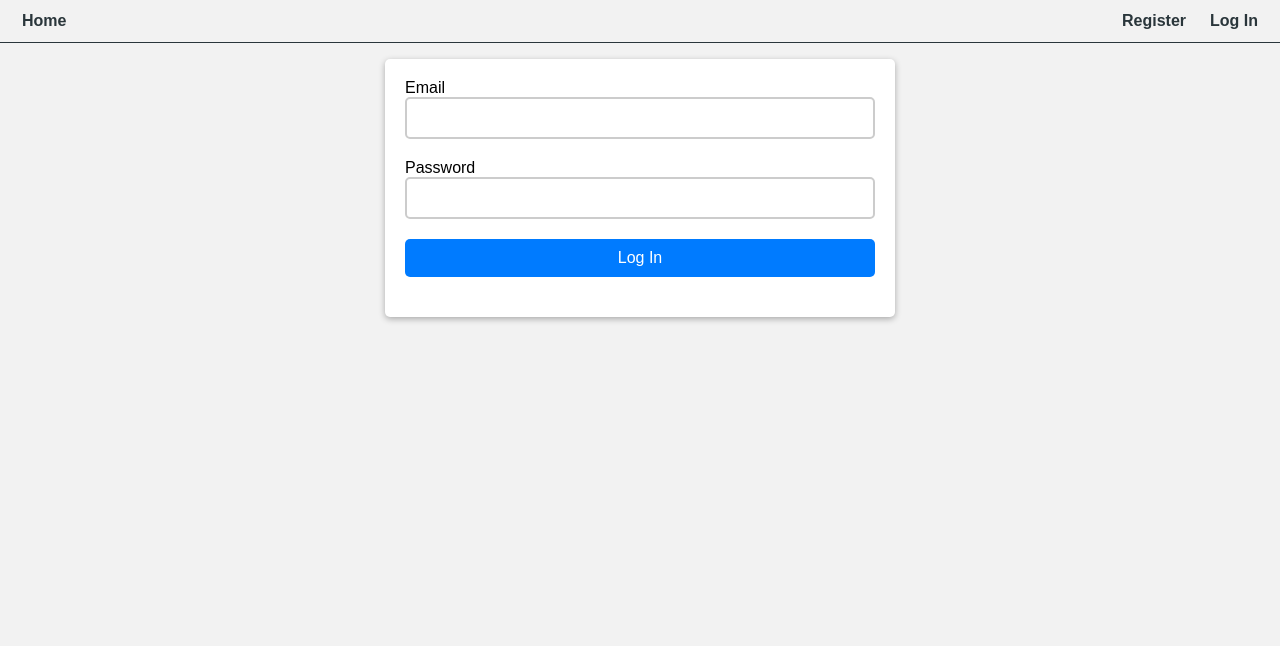
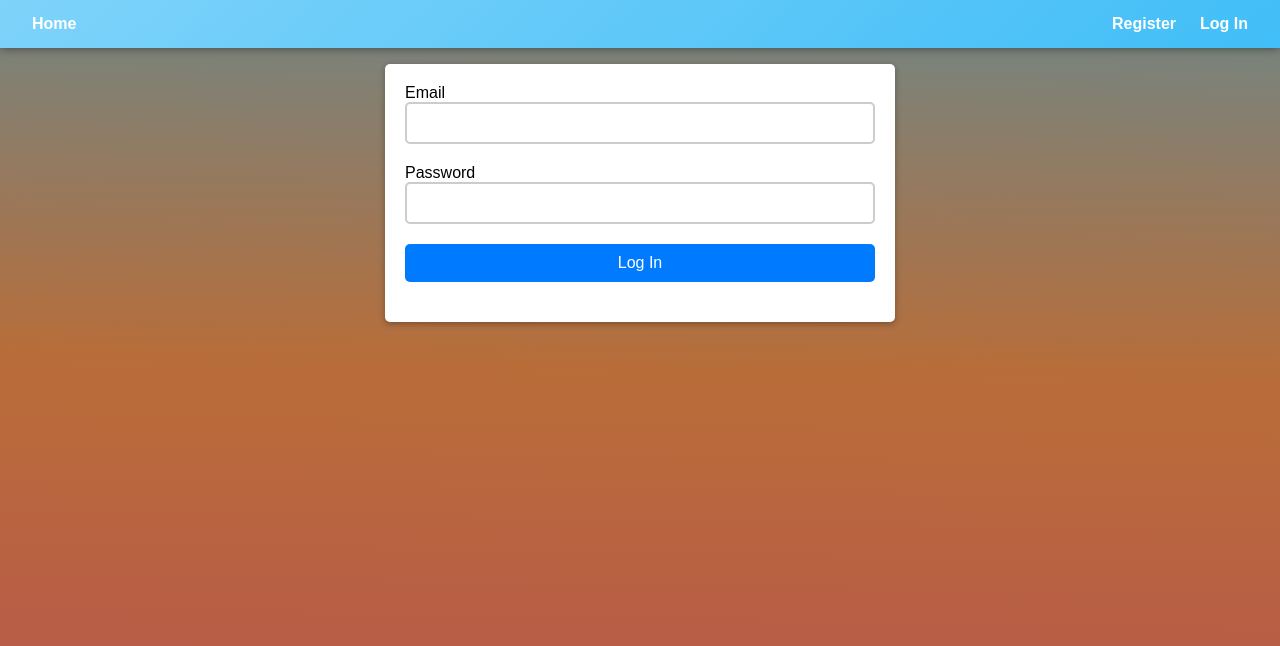
Before and after one commit to WipeRrr/goit-react-hw-08-phonebook, a React (Create React App) app: page /goit-react-hw-08-phonebook/login in a window 1280 px wide. Shown: the top 646 px of the page. Built offline with nearby package versions, Linux system fonts and the light colour scheme.

Commit message:
start to animate

```diff
--- a/src/components/AppBar/AppBar.js
+++ b/src/components/AppBar/AppBar.js
@@ -8,8 +8,8 @@ export const AppBar = () => {
   const { isLoggedIn } = useAuth();
 
   return (
-    <header className={css.header}>
-      <Navigation />
+    <header className={css.app_bar}>
+      <Navigation className={css.app}></Navigation>
       {isLoggedIn ? <UserMenu /> : <AuthNav />}
     </header>
   );
--- a/src/components/AppBar/AppBar.module.css
+++ b/src/components/AppBar/AppBar.module.css
@@ -1,4 +1,4 @@
-.header {
+/* .header {
   display: flex;
   justify-content: space-between;
   align-items: center;
@@ -6,4 +6,63 @@
   border-bottom: 1px solid #2a363b;
   padding-left: 10px;
   padding-right: 10px;
+} */
+
+
+
+.app_bar {
+  display: flex;
+  align-items: center;
+  justify-content: space-between;
+  background-color: #2196f3;
+  color: #fff;
+  padding: 15px 20px;
+  margin-bottom: 16px;
+  box-shadow: 0 0 10px rgba(0,0,0,0.5);
+
+    background: linear-gradient(139deg, #ffffff, #0aabf5);
+    background-size: 400% 400%;
+
+    -webkit-animation: AnimationName 7s ease infinite;
+    -moz-animation: AnimationName 7s ease infinite;
+    -o-animation: AnimationName 7s ease infinite;
+    animation: AnimationName 7s ease infinite;
 }
+
+
+
+.app-bar-link {
+  color: #fff;
+  text-decoration: none;
+  font-weight: bold;
+  padding: 8px;
+  border-radius: 4px;
+  transition: background-color 0.3s ease;
+}
+
+.app-bar-link:hover {
+  background-color: rgba(255, 255, 255, 0.2);
+}
+
+
+
+@-webkit-keyframes AnimationName {
+    0%{background-position:81% 0%}
+    50%{background-position:20% 100%}
+    100%{background-position:81% 0%}
+}
+@-moz-keyframes AnimationName {
+    0%{background-position:81% 0%}
+    50%{background-position:20% 100%}
+    100%{background-position:81% 0%}
+}
+@-o-keyframes AnimationName {
+    0%{background-position:81% 0%}
+    50%{background-position:20% 100%}
+    100%{background-position:81% 0%}
+}
+@keyframes AnimationName {
+    0%{background-position:81% 0%}
+    50%{background-position:20% 100%}
+    100%{background-position:81% 0%}
+}
--- a/src/components/AuthNav/AuthNav.module.css
+++ b/src/components/AuthNav/AuthNav.module.css
@@ -1,4 +1,4 @@
-.link {
+/* .link {
   display: inline-block;
   text-decoration: none;
   padding: 12px;
@@ -8,4 +8,20 @@
 
 .link.active {
   color: #e84a5f;
+} */
+
+
+
+.link {
+  color: #fff;
+  text-decoration: none;
+  font-weight: bold;
+  padding: 8px;
+  border-radius: 4px;
+  transition: background-color 0.3s ease;
+  padding: 12px;
 }
+
+.link:hover {
+  background-color: rgba(255, 255, 255, 0.2);
+}
--- a/src/components/Navigation/Navigation.module.css
+++ b/src/components/Navigation/Navigation.module.css
@@ -1,4 +1,4 @@
-.link {
+/* .link {
   display: inline-block;
   text-decoration: none;
   padding: 12px;
@@ -8,4 +8,20 @@
 
 .link.active {
   color: #e84a5f;
+} */
+
+
+
+.link {
+  color: #fff;
+  text-decoration: none;
+  font-weight: bold;
+  padding: 8px;
+  border-radius: 4px;
+  transition: background-color 0.3s ease;
+  padding: 12px;
 }
+
+.link:hover {
+  background-color: rgba(255, 255, 255, 0.2);
+}
--- a/src/index.css
+++ b/src/index.css
@@ -3,10 +3,18 @@
 body {
   margin: 0;
   padding: 0;
+   overflow: hidden;
   font-family: Arial, sans-serif;
   background-color: #f2f2f2;
   -webkit-font-smoothing: antialiased;
   -moz-osx-font-smoothing: grayscale;
+   background: linear-gradient(181deg, #90aaaa, #0aabf5, #b96d38, #b9386a);
+    background-size: 800% 800%;
+
+    -webkit-animation: AnimationName 31s ease infinite;
+    -moz-animation: AnimationName 31s ease infinite;
+    -o-animation: AnimationName 31s ease infinite;
+    animation: AnimationName 31s ease infinite;
 }
 
 code {
@@ -31,3 +39,25 @@ h2 {
   font-size: 20px;
   text-align: center;
 }
+
+
+@-webkit-keyframes AnimationName {
+    0%{background-position:48% 0%}
+    50%{background-position:53% 100%}
+    100%{background-position:48% 0%}
+}
+@-moz-keyframes AnimationName {
+    0%{background-position:48% 0%}
+    50%{background-position:53% 100%}
+    100%{background-position:48% 0%}
+}
+@-o-keyframes AnimationName {
+    0%{background-position:48% 0%}
+    50%{background-position:53% 100%}
+    100%{background-position:48% 0%}
+}
+@keyframes AnimationName {
+    0%{background-position:48% 0%}
+    50%{background-position:53% 100%}
+    100%{background-position:48% 0%}
+}
--- a/src/index.js
+++ b/src/index.js
@@ -12,7 +12,7 @@ ReactDOM.createRoot(document.getElementById('root')).render(
     <Provider store={store}>
       <PersistGate loading={null} persistor={persistor}>
         <BrowserRouter basename="/goit-react-hw-08-phonebook">
-          <App />
+          <App  />
         </BrowserRouter>
       </PersistGate>
     </Provider>
--- a/src/pages/Home.js
+++ b/src/pages/Home.js
@@ -1,14 +1,16 @@
 const styles = {
   container: {
-    minHeight: 'calc(100vh - 50px)',
     display: 'flex',
+    flexDirection: 'column',
     alignItems: 'center',
     justifyContent: 'center',
+    height: '100vh',
+    textAlign: 'center',
   },
   title: {
-    fontWeight: 500,
-    fontSize: 48,
-    textAlign: 'center',
+    fontSize: '36px',
+    fontWeight: 'bold',
+    marginBottom: '20px',
   },
 };
 
--- a/src/pages/Register.js
+++ b/src/pages/Register.js
@@ -1,6 +1,7 @@
 import { RegisterForm } from 'components/RegisterForm/RegisterForm';
 
 export default function Register() {
+
   return (
     <div>
       <title>Registration</title>
```
Also changed, not shown: src/components/App.jsx (line endings or trailing spaces), 1 other file (tests, documents, lock files or other folders).
